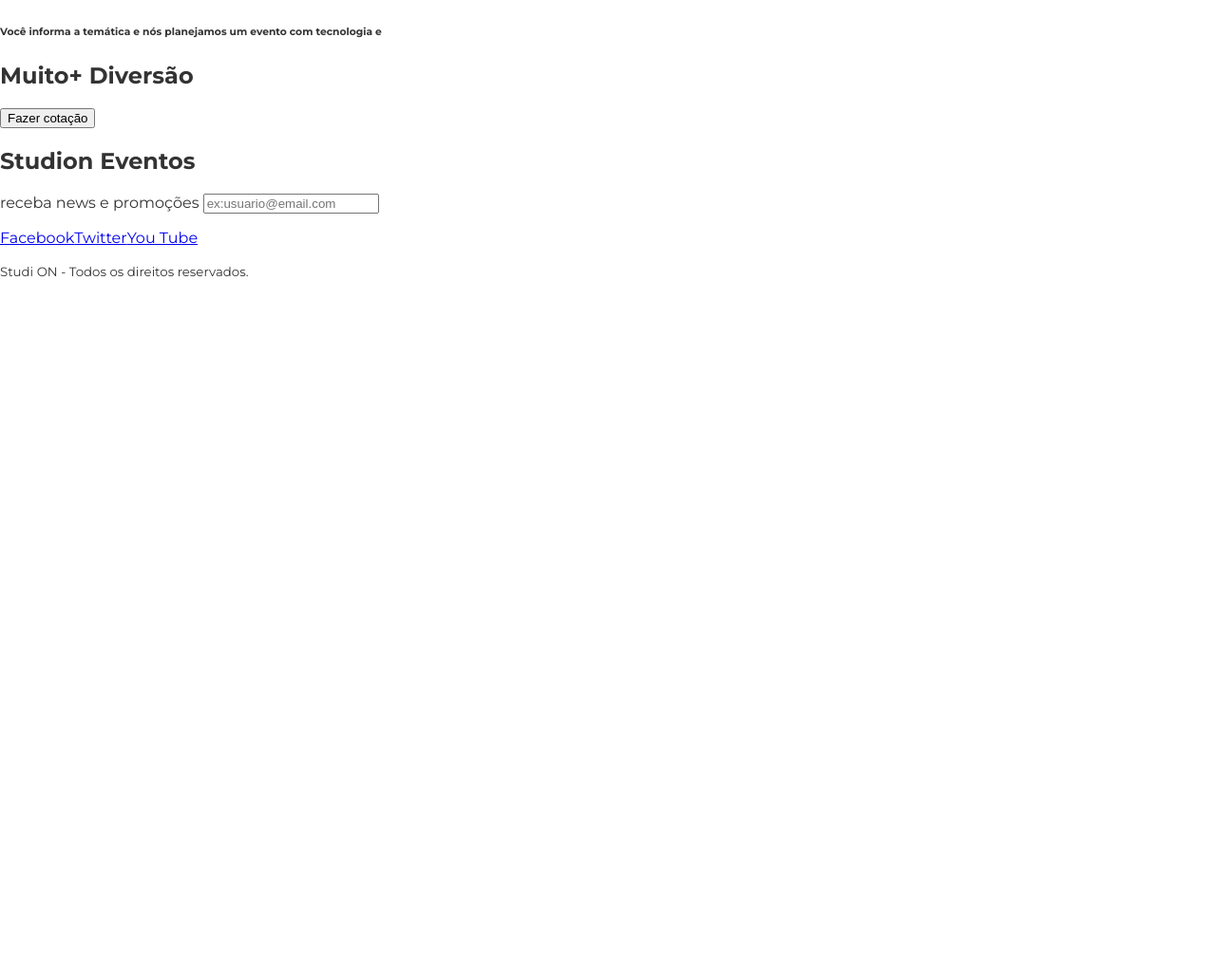
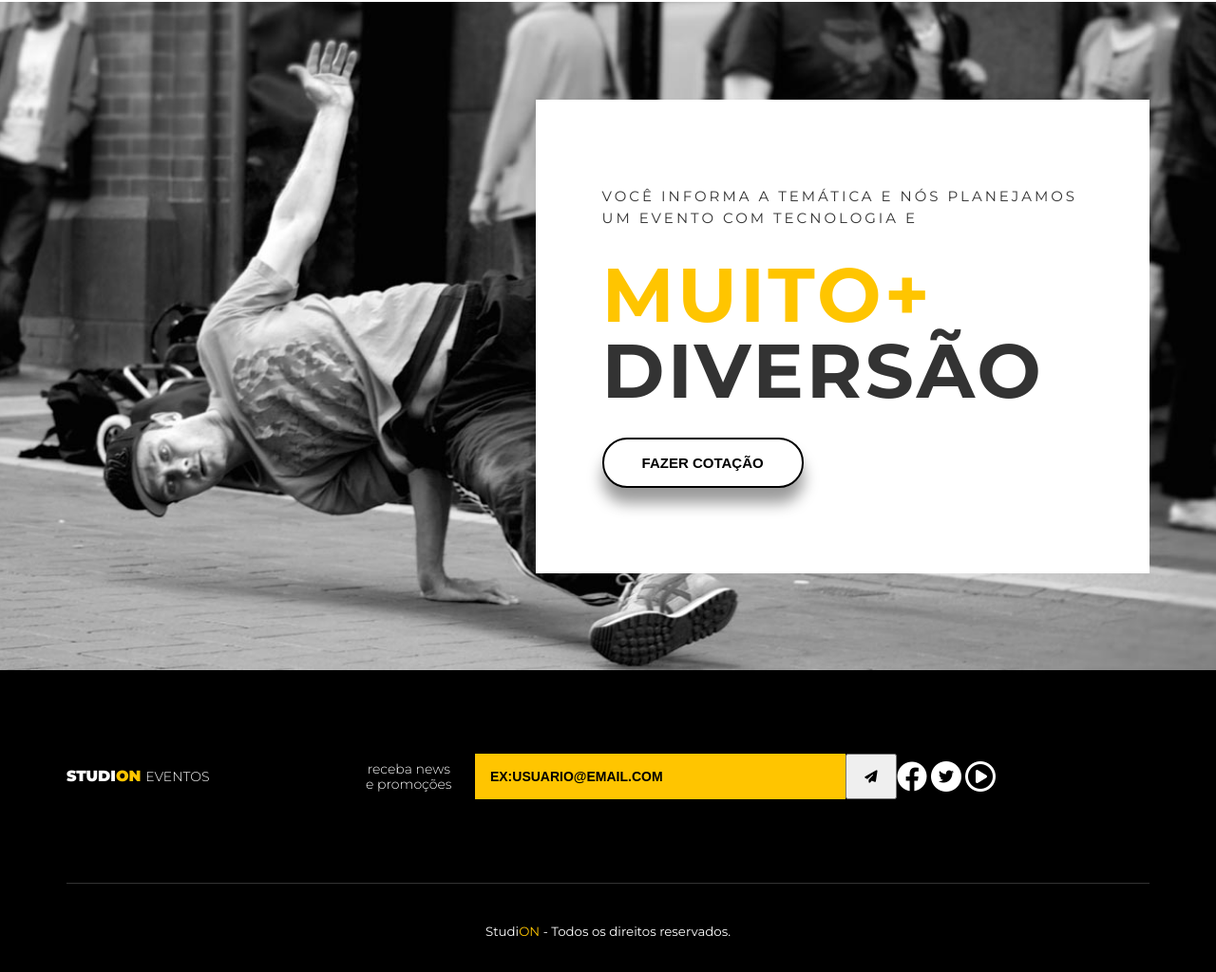
Before and after one commit to Samuelaraujo10/Studion, a website: page src/index.html in a window 1280 px wide. Shown: the part 1625-2649 px from the top of the page at 95% size. Before the commit the page ends 1936 px from the top, so only its background shows below. Drawn offline with Linux system fonts and the light colour scheme.

Commit message:
(feat)add parallax e footer

```diff
--- a/src/index.html
+++ b/src/index.html
@@ -93,30 +93,64 @@
         </div>
       </section>
 
-      <section>
-        <div>
-          <h6>
-            Você informa a temática e nós planejamos um evento com tecnologia e
-          </h6>
-          <h2><span>Muito+ </span>Diversão</h2>
-          <button>Fazer cotação</button>
+      <section class="quote">
+        <div class="container quote__container">
+          <div class="quote__copy">
+            <h6>
+              Você informa a temática e nós planejamos um evento com tecnologia
+              e
+            </h6>
+            <h2><span class="copy--primary">Muito+ </span>Diversão</h2>
+            <button class="btn btn--quote">Fazer cotação</button>
+          </div>
         </div>
       </section>
     </main>
 
-    <footer>
-      <h2>Studi<span>on</span> <span>Eventos</span></h2>
-      <form action="">
-        <label for="">receba news e promoções</label>
-        <input type="email" placeholder="ex:usuario@email.com" />
-      </form>
-      <ul>
-        <li><a href="http://facebook.com.br/" target="_blank">Facebook</a></li>
-        <li><a href="http://twitter.com.br/" target="_blank">Twitter</a></li>
-        <li><a href="http://youtube.com.br/" target="_blank">You Tube</a></li>
-      </ul>
+    <footer class="footer">
+      <div class="container footer__container">
+        <h2 class="logo-studion">
+          Studi<span class="copy--primary">on</span>
+          <span class="logo-studion__subtitle">Eventos</span>
+        </h2>
+
+        <form class="footer__form">
+          <label>receba news e promoções</label>
+          <div class="footer__form__email">
+            <input type="email" placeholder="ex:usuario@email.com" />
+            <button type="submit"><i class="fa-solid fa-paper-plane"></i></button>
+          </div>
+        </form>
+
+        <ul class="footer__social">
+          <li>
+            <a href="http://facebook.com.br/" target="_blank">
+              <i class="fa-brands fa-facebook fa-2x"></i>
+            </a>
+          </li>
+
+          <li>
+            <a href="http://twitter.com.br/" target="_blank">
+              <span class="fa-stack">
+                <i class="fa-solid fa-circle fa-stack-2x"></i>
+                <i class="fa-brands fa-twitter fa-stack-1x"></i>
+              </span>
+            </a>
+          </li>
+
+          <li>
+            <a href="http://youtube.com.br/" target="_blank"
+              ><i class="fa-regular fa-circle-play fa-2x"></i></i
+            ></a>
+          </li>
+        </ul>
+      </div>
+
       <p>
-        <small>Studi <span>ON</span> - Todos os direitos reservados.</small>
+        <small
+          >Studi<span class="copy--primary">ON</span> - Todos os direitos
+          reservados.</small
+        >
       </p>
     </footer>
   </body>
--- a/src/style.css
+++ b/src/style.css
@@ -1,4 +1,6 @@
 @import url('https://fonts.googleapis.com/css2?family=Montserrat:wght@300;400;500;700;900&family=Roboto&display=swap');
+@import url('https://cdnjs.cloudflare.com/ajax/libs/font-awesome/6.3.0/css/all.min.css');
+
 * {
   box-sizing: border-box;
 }
@@ -212,4 +214,138 @@ ul {
 .btn--institutional:hover {
   color: var(--color-copy);
   background: unset;
+
+
+  box-shadow:0 1rem 1rem #0006;
 }
+
+
+.quote {
+  background-image: url(./images/parallax.jpg);
+  background-attachment: fixed;
+  background-repeat: no-repeat;
+  background-size: cover;
+  background-position: center;
+}
+
+.quote__container {
+  display: grid;
+  align-items: center;
+  justify-items: end;
+  min-height: 88vh;
+}
+
+.quote__copy {
+  background-color: #fff;
+  padding: 5.625rem 4.375rem;
+}
+
+.quote__copy h6 {
+  font-size: .9375rem;
+  font-weight: 400;
+  letter-spacing: 0.1875rem;
+  line-height: 1.4375rem;
+  text-transform: uppercase;
+  margin: 0;
+  max-width: 51ch;
+}
+
+.quote__copy h2 {
+  font-size: 5rem;
+  line-height: 5rem;
+  text-transform: uppercase;
+  letter-spacing: 0.1875rem;
+  margin: 1.875rem 0;
+}
+
+.quote__copy h2 span {
+  display: block;
+}
+
+.quote__copy {
+  display: block;
+}
+
+.btn--quote {
+  color: #000;
+  border-color: #000;
+  background: unset;
+  box-shadow:0 1rem 1rem #0006;
+}
+
+.footer {
+  background-color: #000;
+  color: #fff;
+  text-align: center;
+}
+
+.footer__container {
+  display: grid;
+  grid-template-columns: repeat(3, auto);
+  align-items: center;
+  border-bottom: 0.1rem solid #fff3;
+  padding: 5rem 0;
+}
+
+.footer .logo-studion {
+  justify-self: start;
+  margin: 0;
+  font-size: 1rem;
+}
+
+.footer__form {
+  display: grid;
+  grid-template-columns: 9ch auto;
+  gap: 1.375rem;
+  align-items: center;
+}
+
+.footer__form label {
+  font-size: 0.875rem;
+  font-weight: 300;
+  line-height: 1rem;
+}
+
+.footer__form__email {
+  display: grid;
+  grid-template-columns: auto 3.375rem;
+}
+
+.footer__form input {
+  background-color:  var(--color-primary);
+  border: unset;
+  font-size: 0.875rem;
+  font-weight: 700;
+  text-transform: uppercase;
+  padding: 1rem;
+  color: #fff;
+}
+
+.footer__form input::placeholder {
+  color: #000;
+}
+
+.footer__form button {
+  cursor: pointer;
+  transition: 0.3s all ease;
+}
+
+.footer__form button:hover {
+  background-color: #000;
+  color: #fff;
+}
+
+.footer__social a,
+.footer__social a:hover,
+.footer__social a:visited
+{
+  color: white;
+}
+
+.footer__social .fa-twitter {
+ color: #000;
+}
+
+.footer p {
+  margin: 2.5rem 0;
+}
```
